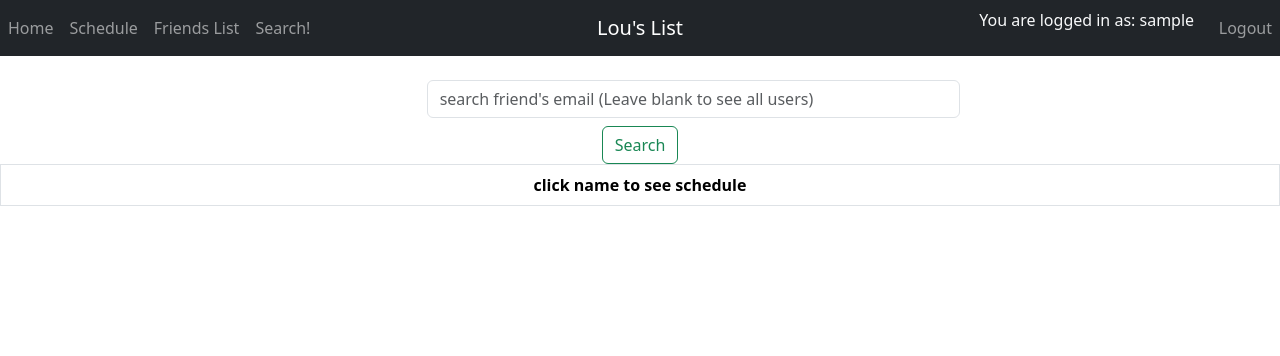
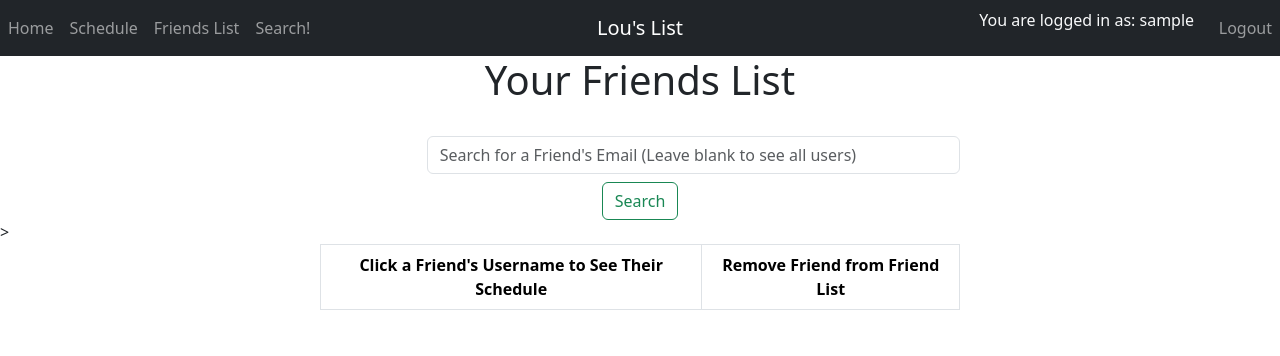
Before and after one commit to GaRandall/louslist, a Django app: page /friendlist in a window 1280 px wide. Shown: the top 356 px of the page. Run offline with Django 4.2, Linux system fonts and the light colour scheme; the visitor is signed in with stand-in values (Sample User, id 1); data comes from the database, SQL or seed files in the repository; data that the repository does not hold is empty; some libraries are stand-ins or nearby versions.

Commit message:
UI fixes

```diff
--- a/louslist/templates/louslist/course.html
+++ b/louslist/templates/louslist/course.html
@@ -58,7 +58,7 @@
                 <h1 class="mt-4" style="text-transform: uppercase">{{ dept }}{{ course_num }}</h1>
                 <!-- Author -->
                 <h4>Avg review score: {{ review_avg }} ({{ review_count }} review(s))</h4>
-                <h4> Avg difficulty score: {{ difficulty_avg }}</h4>
+                <h4>Avg difficulty score: {{ difficulty_avg }}</h4>
                 <div class="rating-star">
                     {% load filter_int %}
                     {% if review_avg|to_int > 0 %}
--- a/louslist/templates/louslist/friendlist.html
+++ b/louslist/templates/louslist/friendlist.html
@@ -53,12 +53,13 @@
     </div>
 </nav>
 <body>
+<h1 style="text-align: center;">Your Friends List</h1>
     <br>
     {% if request.user.is_authenticated %}
     <div class="d-flex justify-content-center">
         <form class="form-inline col-5 offset-sm-1 " action="{% url 'friend_result' %}">
             <div class="d-flex justify-content-center"></div>
-            <input class="form-control  ml-sm-10 mb-2" type="search"   placeholder="search friend's email (Leave blank to see all users)" aria-label="Search" name="search">
+            <input class="form-control  ml-sm-10 mb-2" type="search"   placeholder="Search for a Friend's Email (Leave blank to see all users)" aria-label="Search" name="search">
         </div>
             <div class="text-center">
             <button class="btn btn-outline-success my-2 my-sm-0" type="submit">Search</button>
@@ -67,26 +68,28 @@
     </div>
     {% endif %}
 </body>
-
 {% if request.user.is_authenticated %}
-    <table class="table table-bordered table-striped">
+    <table class="table table-bordered table-striped" style="width:50%; margin: auto;">>
         <thead>
             <tr>
-                <th scope="col" class="text-center">click name to see schedule</th>
+                <th scope="col" class="text-center">Click a Friend's Username to See Their Schedule</th>
+                <th scope="col" class="text-center">Remove Friend from Friend List</th>
             </tr>
         </thead>
     <tbody>
     {% load stringfilters %}
     {% for i in posts.userFriends.all %}
         <tr>
-            <td class="text-center"><a href="{% url 'schedules' i.userName %}">{{i.userName}}</a></td>
+            <td scope="row"><a href="{% url 'schedules' i.userName %}">{{i.userName}}</a></td>
+            <td scope="row"><a href="{% url 'removefriend' i.userName %}">Remove Friend</a></td>
         </tr>
     {% endfor %}
     </tbody>
 </table>
 {% else %}
+	&nbsp;
     <div class="text-center">
-        <b style="font-size: 30px">You Currently Have No Friends</b>
+        <h2>You Have Not Added Any Friends</h2>
     </div>
 {% endif %}
 </html>
--- a/louslist/templates/louslist/index.html
+++ b/louslist/templates/louslist/index.html
@@ -356,4 +356,8 @@
       </div>
     </div>
   </div>
+<footer>
+    <hr>
+      <p>&copy; Lou's List 2022</p>
+    </footer>
 </html>
--- a/louslist/templates/louslist/result.html
+++ b/louslist/templates/louslist/result.html
@@ -57,6 +57,7 @@
         </ul>
     </div>
 </nav>
+        <h1 style="text-align: center;">Search Result</h1>
   <body>
     <h1>{{ subject }}</h1>
     <table class="table table-bordered table-striped">
--- a/louslist/templates/louslist/schedules.html
+++ b/louslist/templates/louslist/schedules.html
@@ -54,6 +54,12 @@
         </div>
     </nav>
     <body>
+    {% if not monday and not tuesday and not wednesday and not thursday and not friday %}
+    <h1 style="text-align: center;">Nothing is added to {{name}}'s schedule! </h1>
+    {%endif%}
+    {% if monday or tuesday or wednesday or thursday or friday %}
+    <h1 style="text-align: center;">{{name}}'s Schedule</h1>
+    {%endif%}
     {% if monday %}
     <h4>Monday</h4>
     <table class="table table-striped table-light">
--- a/louslist/templates/louslist/subject.html
+++ b/louslist/templates/louslist/subject.html
@@ -52,7 +52,7 @@
     </div>
 </nav>
   <body>
-    <h1 style="text-transform: uppercase"> {{ subject }}</h1>
+    <h1 style="text-transform: uppercase; text-align:center"> {{ subject }}</h1>
     <table class="table table-bordered table-striped">
       <thead>
         <tr>
--- a/louslist/urls.py
+++ b/louslist/urls.py
@@ -16,6 +16,7 @@ urlpatterns = [
     path('friendlist', views.friendlist, name='friendlist'),
     path('friend_result', views.friend_result, name='friend_result'),
     path('<str:userName>/addfriend',views.addfriend,name='addfriend'),
+    path('<str:userName>/removefriend',views.removefriend,name='removefriend'),
     path('<str:userName>/schedules',views.schedules,name='schedules'),
     #path('friendlist/<str:userName>/', views.add_friend, name='send friend request'),
     #path('friendlist/<int:requestID>/', views.accept_friend_request, name='accept friend request'),
--- a/louslist/views.py
+++ b/louslist/views.py
@@ -75,6 +75,7 @@ def departments(request, dept):
     }
 
     return render(request, 'louslist/subject.html', context)
+
 
 def course(request, dept, course_num):
     review_total = 0
@@ -342,20 +343,22 @@ def result(request):
         posts = posts.filter(Q(start_time__icontains=tm_post) or Q(end_time__icontains=tm_post))
     return render(request, 'louslist/result.html', {'posts': posts})
 
+
 @login_required
 def friendlist(request):
-    if(request.user.is_authenticated):
+    if (request.user.is_authenticated):
         user, created = UniqueUser.objects.get_or_create(
             userID=request.user.id,
             userName=request.user.username,
             userEmail=request.user.email,
         )
-        posts= UniqueUser.objects.all()
-        posts= posts.filter(Q(userName__iexact=user.userName))
-        posts= posts.first()
+        posts = UniqueUser.objects.all()
+        posts = posts.filter(Q(userName__iexact=user.userName))
+        posts = posts.first()
     else:
-        posts=""
-    return render(request, 'louslist/friendlist.html',{'posts':posts})
+        posts = ""
+    return render(request, 'louslist/friendlist.html', {'posts': posts})
+
 
 def friend_result(request):
     search_post = request.GET.get('search')
@@ -375,8 +378,18 @@ def addfriend(request, userName):
     user.save()
     return HttpResponseRedirect(reverse('friendlist'))
 
-def schedules(request,userName):
-    user=UniqueUser.objects.get(userName=userName)
+def removefriend(request, userName):
+    user, created = UniqueUser.objects.get_or_create(
+        userID=request.user.id,
+        userName=request.user.username,
+        userEmail=request.user.email,
+    )
+    user.userFriends.remove(UniqueUser.objects.get(userName=userName))
+    user.save()
+    return HttpResponseRedirect(reverse('friendlist'))
+
+def schedules(request, userName):
+    user = UniqueUser.objects.get(userName=userName)
     schedule = user.userSchedule.split()
     print(schedule)
     monday = []
@@ -471,7 +484,6 @@ def schedules(request,userName):
     return render(request, 'louslist/schedules.html', context)
 
 
-
 """
 @login_required
 def accept_friend_request(request, requestID):
```
Also changed, not shown: louslist/templates/louslist/friend_result.html (+6 -5 lines), louslist/templates/louslist/newReview.html (+12 -5 lines), louslist/templates/louslist/schedule.html (+13 -8 lines).
